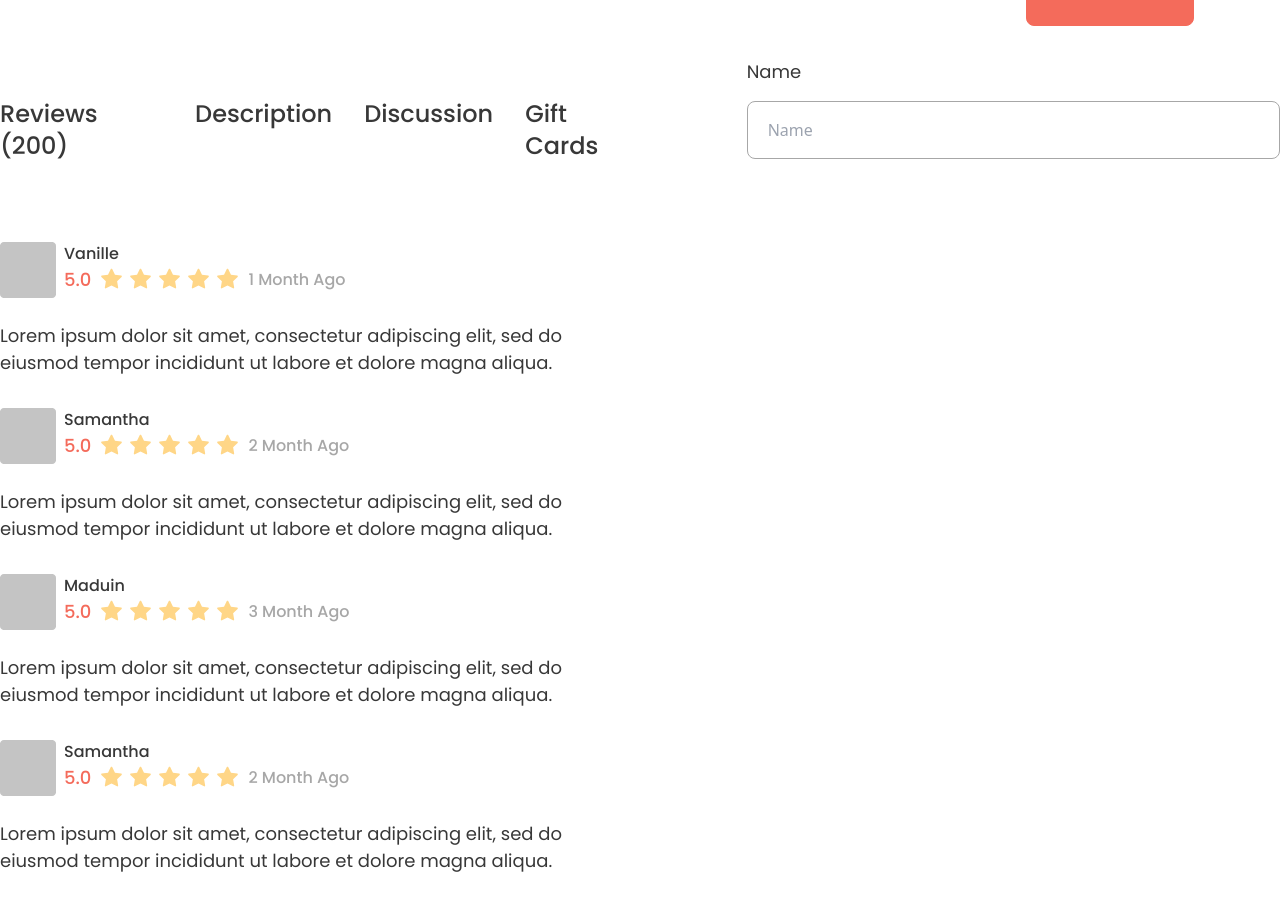
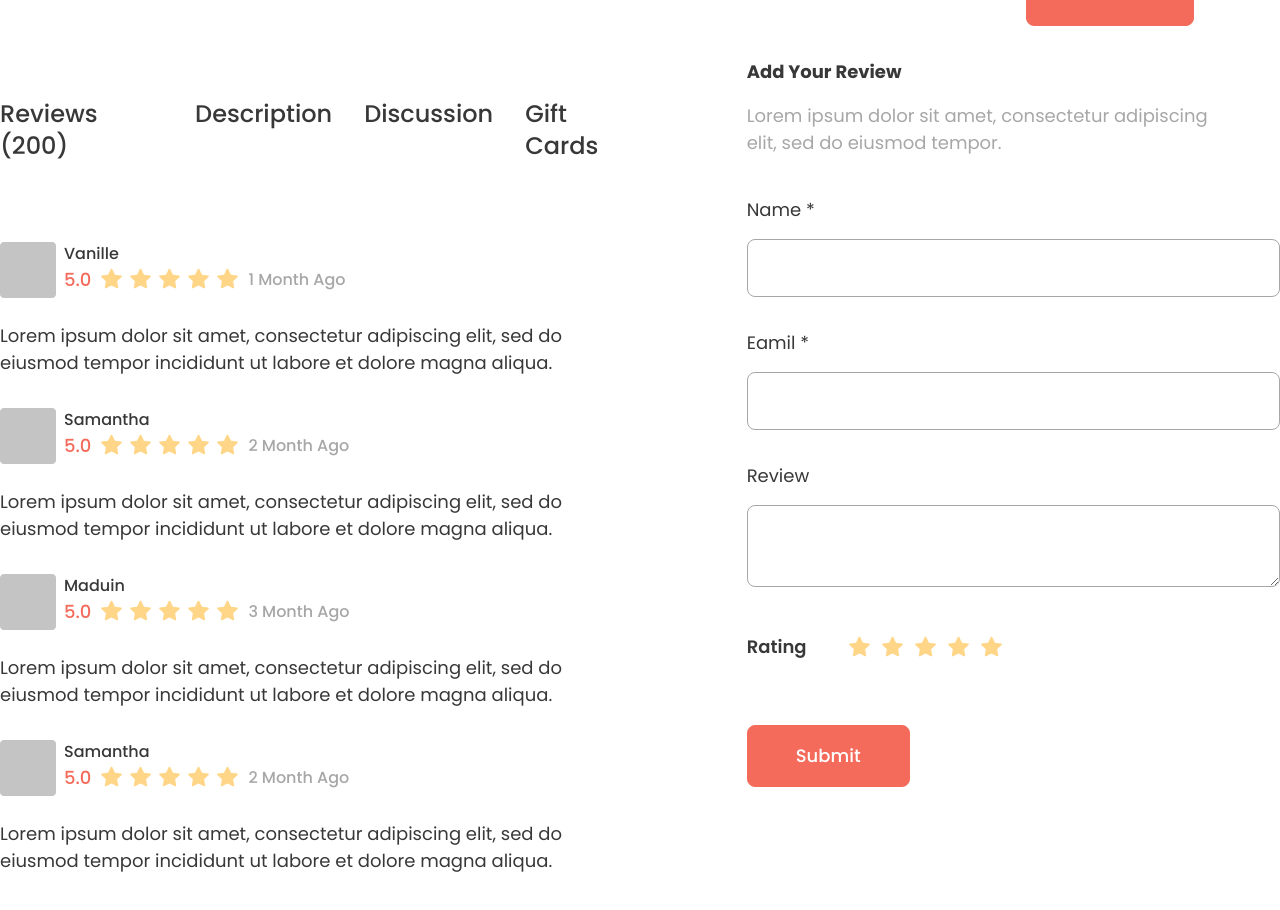
Before and after one commit to thehasandev/e_commerce_tronix, a React (Vite) app: page /product-deteals in a window 1280 px wide. Shown: the part 800-1710 px from the top of the page. Built offline with nearby package versions, Linux system fonts and the light colour scheme.

Commit message:
product-dts

```diff
--- a/src/components/Input.jsx
+++ b/src/components/Input.jsx
@@ -1,10 +1,10 @@
 import React from 'react'
 
-function Input() {
+function Input({name,text,placeholder,className}) {
   return (
-    <div>
-        <p className='font-pop font-normal text-small text-secondary mb-4'>Name</p>
-        <input className='w-full border border-solid border-[#A7A7A7] px-5 py-4 rounded-lg' type="text" placeholder="Name"/>
+    <div className={`${className}`}>
+        <p className='font-pop font-normal text-small text-secondary mb-4'>{name}</p>
+        <input className='w-full border border-solid border-[#A7A7A7] px-5 py-4 rounded-lg' type={text} placeholder={placeholder}/>
     </div>
   )
 }
--- a/src/pages/ProductDeteals.jsx
+++ b/src/pages/ProductDeteals.jsx
@@ -175,7 +175,25 @@ function ProductDeteals() {
 
              </div>
              <div className='w-5/12'>
-               <Input/>
+              <h3 className='font-pop font-bold text-lg text-secondary '>Add Your Review</h3>
+              <p  className='font-pop font-normal text-small text-gray w-[480px] mt-4 mb-10'>Lorem ipsum dolor sit amet, consectetur adipiscing elit, sed do eiusmod tempor.  </p>
+               <Input name="Name *" text="text"/>
+               <Input name="Eamil *" text="text" className="my-8"/>
+
+               <p className='font-pop font-normal text-small text-secondary mb-4'>Review</p>
+               <textarea className='w-full border border-solid border-[#A7A7A7] px-5 py-4 rounded-lg'></textarea>
+
+               <Flex className="items-center mt-10 mb-16 gap-x-2">
+                <div>
+                  <h3 className='font-pop font-semibold text-lg text-secondary mr-8'>Rating</h3>
+                </div>
+                  <AiFillStar size={25} className='text-[#FFD687]'/>
+                  <AiFillStar size={25} className='text-[#FFD687]'/>
+                  <AiFillStar size={25} className='text-[#FFD687]'/>
+                  <AiFillStar size={25} className='text-[#FFD687]'/>
+                  <AiFillStar size={25} className='text-[#FFD687]'/>
+               </Flex>
+               <button className='font-pop font-medium bg-primary  duration-300 text-white hover:text-secondary border border-solid border-primary px-12 py-4 text-lg rounded-lg hover:bg-transparent'>Submit </button>
              </div>
            </Flex>
         </Container>
```
